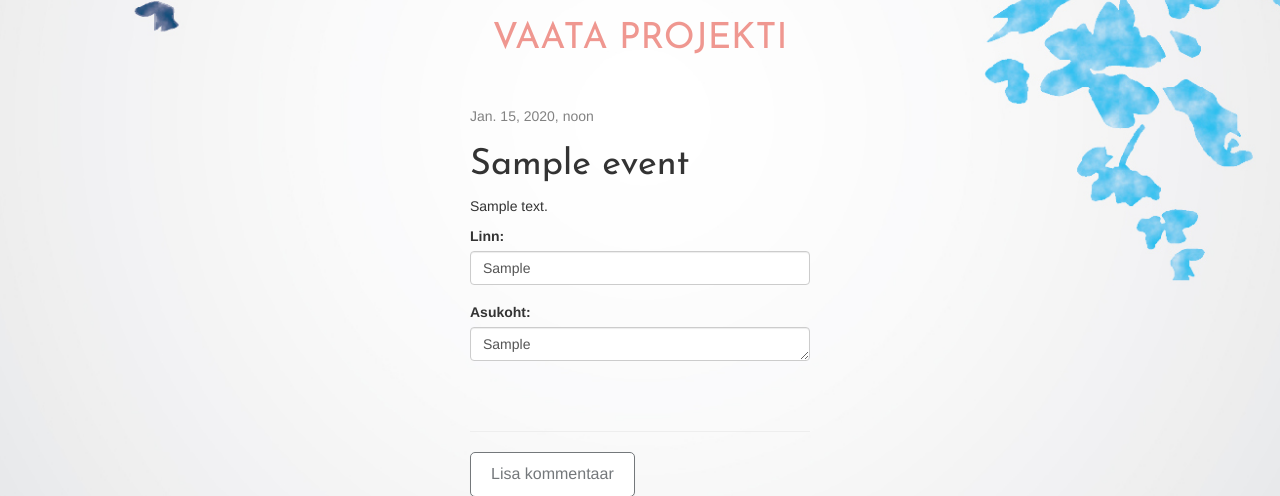
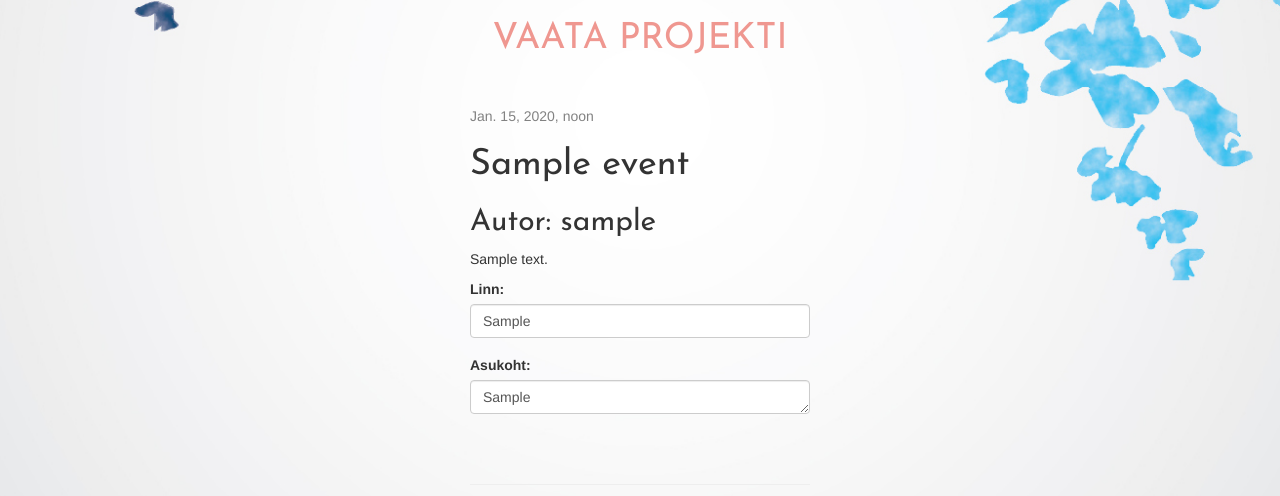
Before and after one commit to hinrek/Suvepraktika, a Django app: page /event/1/ in a window 1280 px wide. Shown: the part 190-686 px from the top of the page. Run offline with Django 3.2, Linux system fonts and the light colour scheme; tables that the repository leaves empty hold one stand-in row (values such as "Sample post"); some libraries are stand-ins or nearby versions.

Commit message:
Added author to views

```diff
--- a/events/templates/events/event_detail.html
+++ b/events/templates/events/event_detail.html
@@ -17,6 +17,7 @@
                   <a class="btn btn-default" href="{% url 'event_remove' pk=event.pk %}"><span class="glyphicon glyphicon-remove"></span> Kustuta</a>
                   {% endif %}
                   <h1>{{ event.title }}</h1>
+                  <h2>Autor: {{ event.author }}</h2>
                   <p>{{ event.descripton|linebreaksbr }}</p>
                   <script src="//ajax.googleapis.com/ajax/libs/jquery/1.8/jquery.min.js"></script>
                       {{ form.media }}
--- a/events/templates/events/event_list.html
+++ b/events/templates/events/event_list.html
@@ -5,6 +5,7 @@
         <div class="event">
             <h1><a href="{% url 'event_detail' pk=event.pk %}">{{ event.title|linebreaksbr }}</a></h1>
             <div class="date">
+            <h2>Autor: {{ event.author }}</h2>
             <p>Toimumise aeg: {{ event.event_date }}</p>
             <p>Loomise aeg: {{ event.created_date }}</p>
             </div>
```
